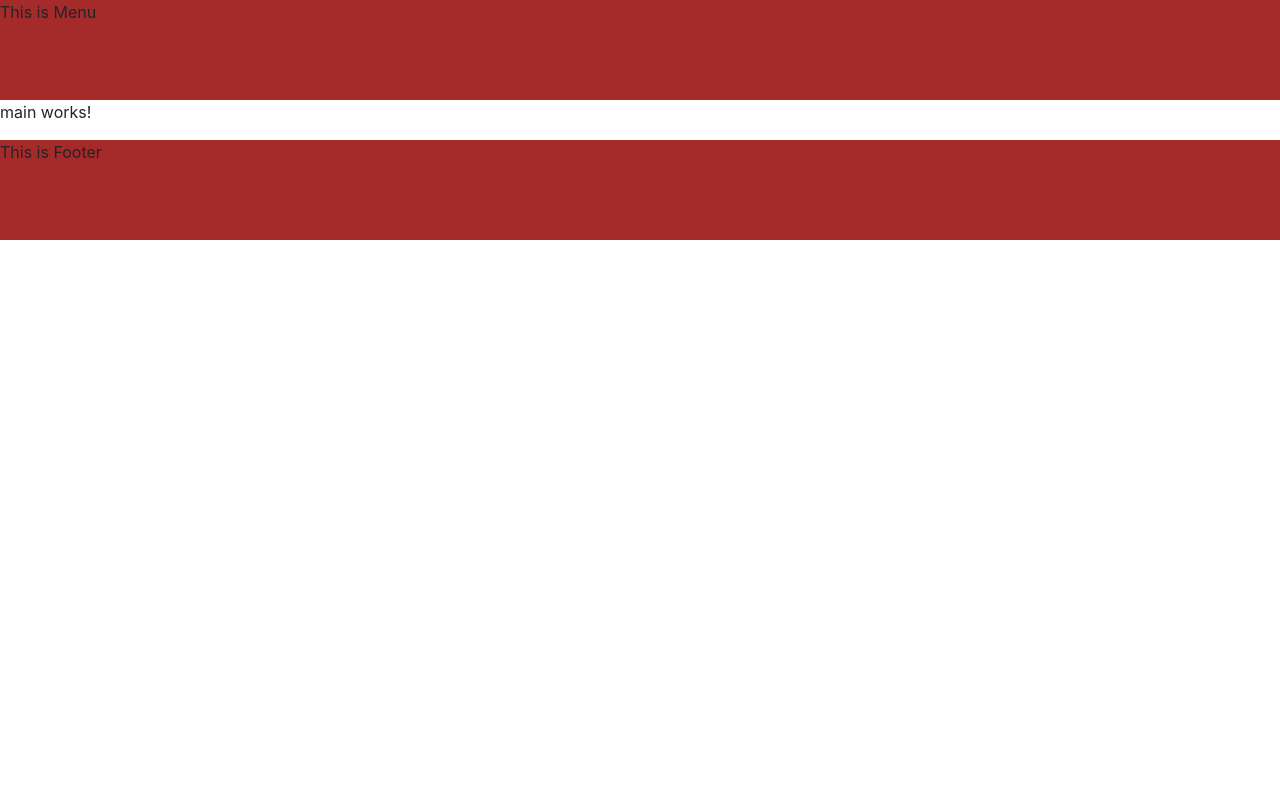
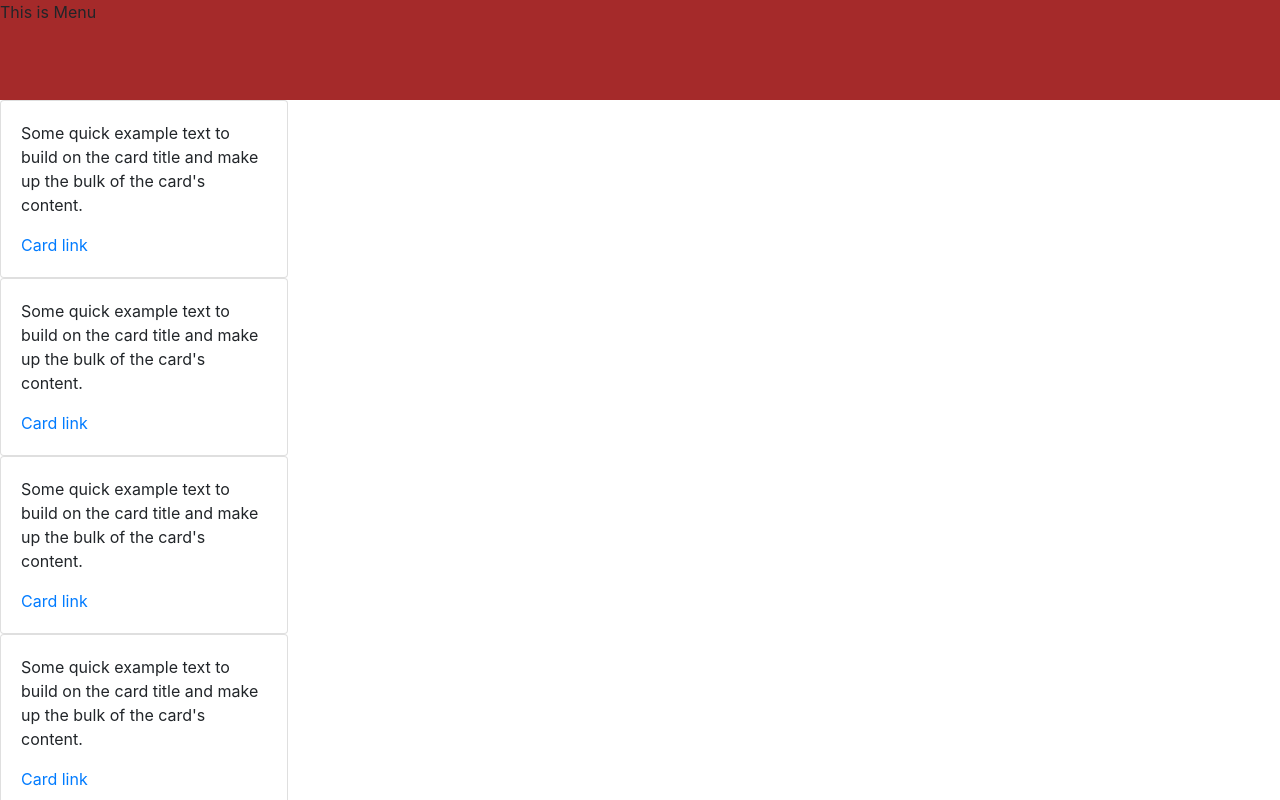
Before and after one commit to sachinPTS/quotesApp, an Angular app: page / in a window 1280 px wide. Shown: the top 800 px of the page. Built offline with nearby package versions, Linux system fonts and the light colour scheme.

Commit message:
* added card placeholder structure in quote component. * added quote component in main.component.html

```diff
--- a/src/app/main/main.component.html
+++ b/src/app/main/main.component.html
@@ -1 +1,6 @@
-<p>main works!</p>
+
+<app-quote></app-quote>
+<app-quote></app-quote>
+<app-quote></app-quote>
+<app-quote></app-quote>
+<app-quote></app-quote>
--- a/src/app/quote/quote.component.html
+++ b/src/app/quote/quote.component.html
@@ -1 +1,8 @@
-<p>quote works!</p>
+<div class="card" style="width: 18rem;">
+    <div class="card-body">
+
+      <p class="card-text">Some quick example text to build on the card title and make up the bulk of the card's content.</p>
+      <a href="#" class="card-link">Card link</a>
+
+    </div>
+  </div>
```
